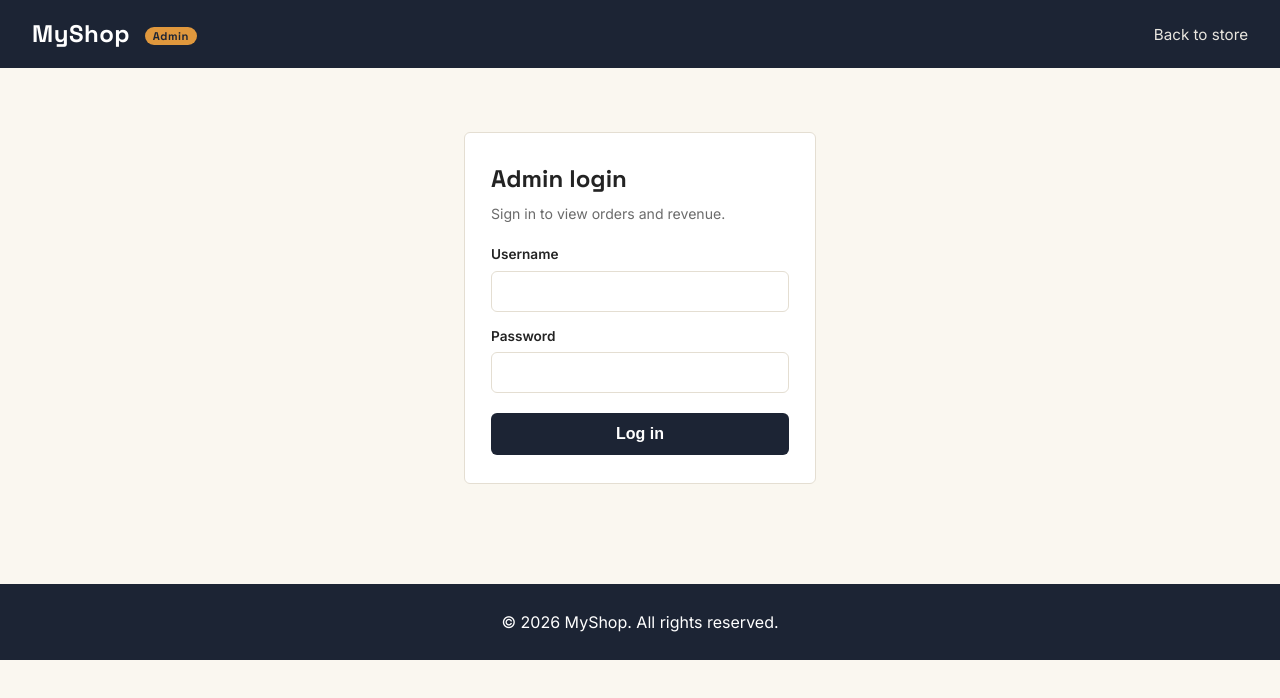
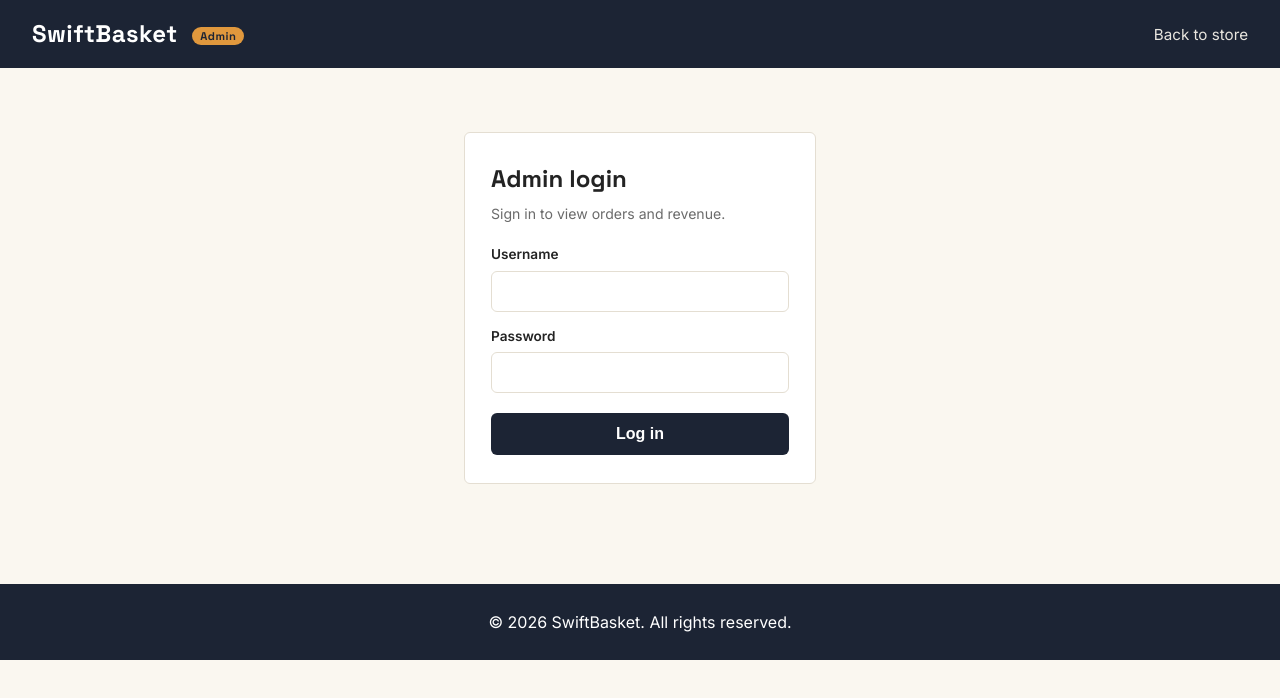
Before and after one commit to asispw1516/Commerce2026project, a plain HTML site: page public/login.html in a window 1280 px wide. Drawn offline with Linux system fonts and the light colour scheme.

Commit message:
Rename MyShop to SwiftBasket in login.html

```diff
--- a/public/login.html
+++ b/public/login.html
@@ -3,7 +3,7 @@
 <head>
   <meta charset="UTF-8">
   <meta name="viewport" content="width=device-width, initial-scale=1.0">
-  <title>MyShop — Admin Login</title>
+  <title>SwiftBasket — Admin Login</title>
   <link rel="preconnect" href="https://fonts.googleapis.com">
   <link href="https://fonts.googleapis.com/css2?family=Space+Grotesk:wght@500;700&family=Inter:wght@400;500;600&display=swap" rel="stylesheet">
   <link rel="stylesheet" href="css/style.css">
@@ -12,7 +12,7 @@
 <body>
   <header>
     <nav class="navbar">
-      <h1 class="logo">MyShop <span class="admin-tag">Admin</span></h1>
+      <h1 class="logo">SwiftBasket <span class="admin-tag">Admin</span></h1>
       <ul class="nav-links">
         <li><a href="index.html">Back to store</a></li>
       </ul>
@@ -40,7 +40,7 @@
   </main>
 
   <footer>
-    <p>&copy; 2026 MyShop. All rights reserved.</p>
+    <p>&copy; 2026 SwiftBasket. All rights reserved.</p>
   </footer>
 
   <script src="js/login.js"></script>
```
